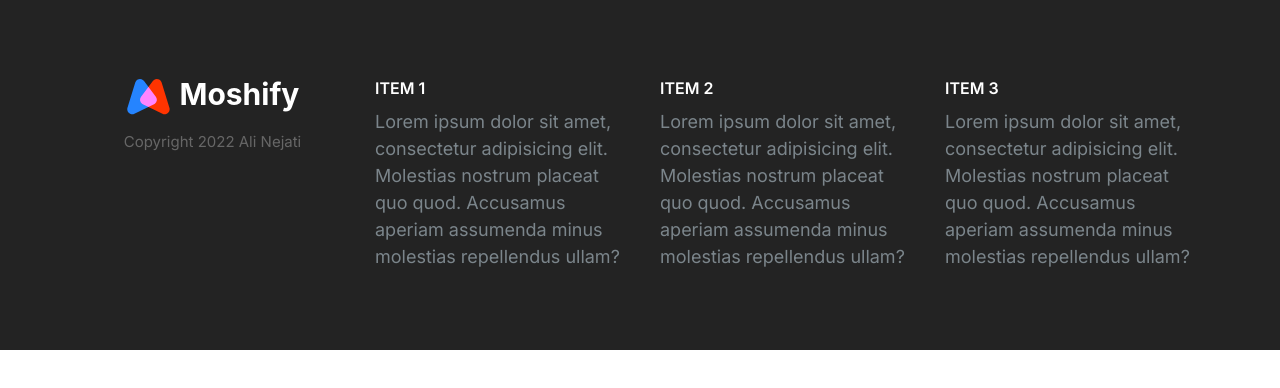
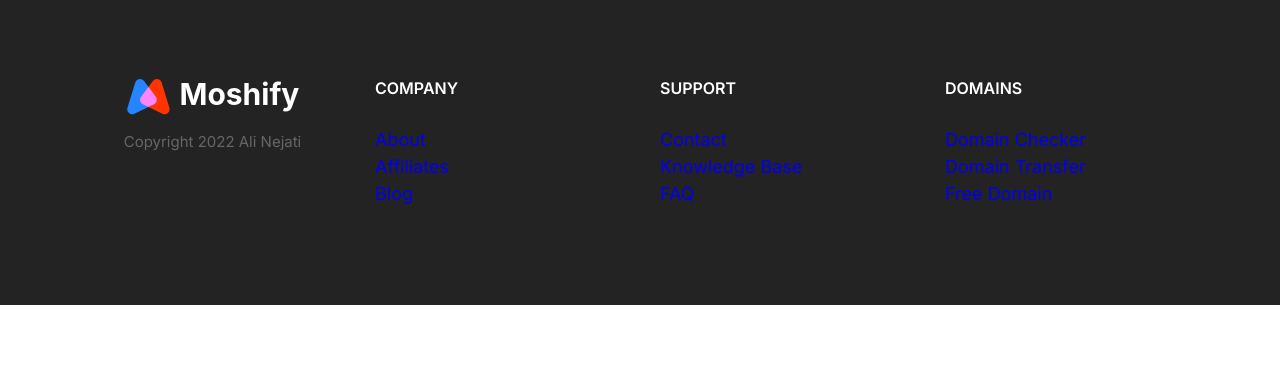
Before and after one commit to aliNejati-bu/mosh-hamedani-html-project, a plain HTML site: page index.html in a window 1280 px wide. Drawn offline with Linux system fonts and the light colour scheme.

Commit message:
add footer links

```diff
--- a/index.html
+++ b/index.html
@@ -17,7 +17,7 @@
 
         <section class="collapsible collapsible--expanded footer__section">
             <header class="collapsible__header">
-                <h2 class="collapsible__heading footer__heading"> Item 1</h2>
+                <h2 class="collapsible__heading footer__heading">Company</h2>
 
                 <svg class="icon icon--white collapsible__chevron">
                     <use xlink:href="images/icons/sprite.svg#chevron"></use>
@@ -25,15 +25,17 @@
 
             </header>
             <div class="collapsible__content">
-                Lorem ipsum dolor sit amet, consectetur adipisicing elit. Molestias nostrum placeat quo quod. Accusamus
-                aperiam
-                assumenda minus molestias repellendus ullam?
+                <ul class="list">
+                    <li><a href="#">About</a></li>
+                    <li><a href="#">Affiliates</a></li>
+                    <li><a href="#">Blog</a></li>
+                </ul>
             </div>
         </section>
 
         <section class="collapsible footer__section">
             <header class="collapsible__header ">
-                <h2 class="collapsible__heading footer__heading"> Item 2</h2>
+                <h2 class="collapsible__heading footer__heading">Support</h2>
 
                 <svg class="icon icon--white collapsible__chevron">
                     <use xlink:href="images/icons/sprite.svg#chevron"></use>
@@ -41,15 +43,17 @@
 
             </header>
             <div class="collapsible__content">
-                Lorem ipsum dolor sit amet, consectetur adipisicing elit. Molestias nostrum placeat quo quod. Accusamus
-                aperiam
-                assumenda minus molestias repellendus ullam?
+                <ul class="list">
+                    <li><a href="#">Contact</a></li>
+                    <li><a href="#">Knowledge Base</a></li>
+                    <li><a href="#">FAQ</a></li>
+                </ul>
             </div>
         </section>
 
         <section class="collapsible footer__section">
             <header class="collapsible__header">
-                <h2 class="collapsible__heading footer__heading"> Item 3</h2>
+                <h2 class="collapsible__heading footer__heading"> Domains</h2>
 
                 <svg class="icon icon--white collapsible__chevron">
                     <use xlink:href="images/icons/sprite.svg#chevron"></use>
@@ -57,9 +61,11 @@
 
             </header>
             <div class="collapsible__content">
-                Lorem ipsum dolor sit amet, consectetur adipisicing elit. Molestias nostrum placeat quo quod. Accusamus
-                aperiam
-                assumenda minus molestias repellendus ullam?
+                <ul class="list">
+                    <li><a href="#">Domain Checker</a></li>
+                    <li><a href="#">Domain Transfer</a></li>
+                    <li><a href="#">Free Domain</a></li>
+                </ul>
             </div>
         </section>
 
```
